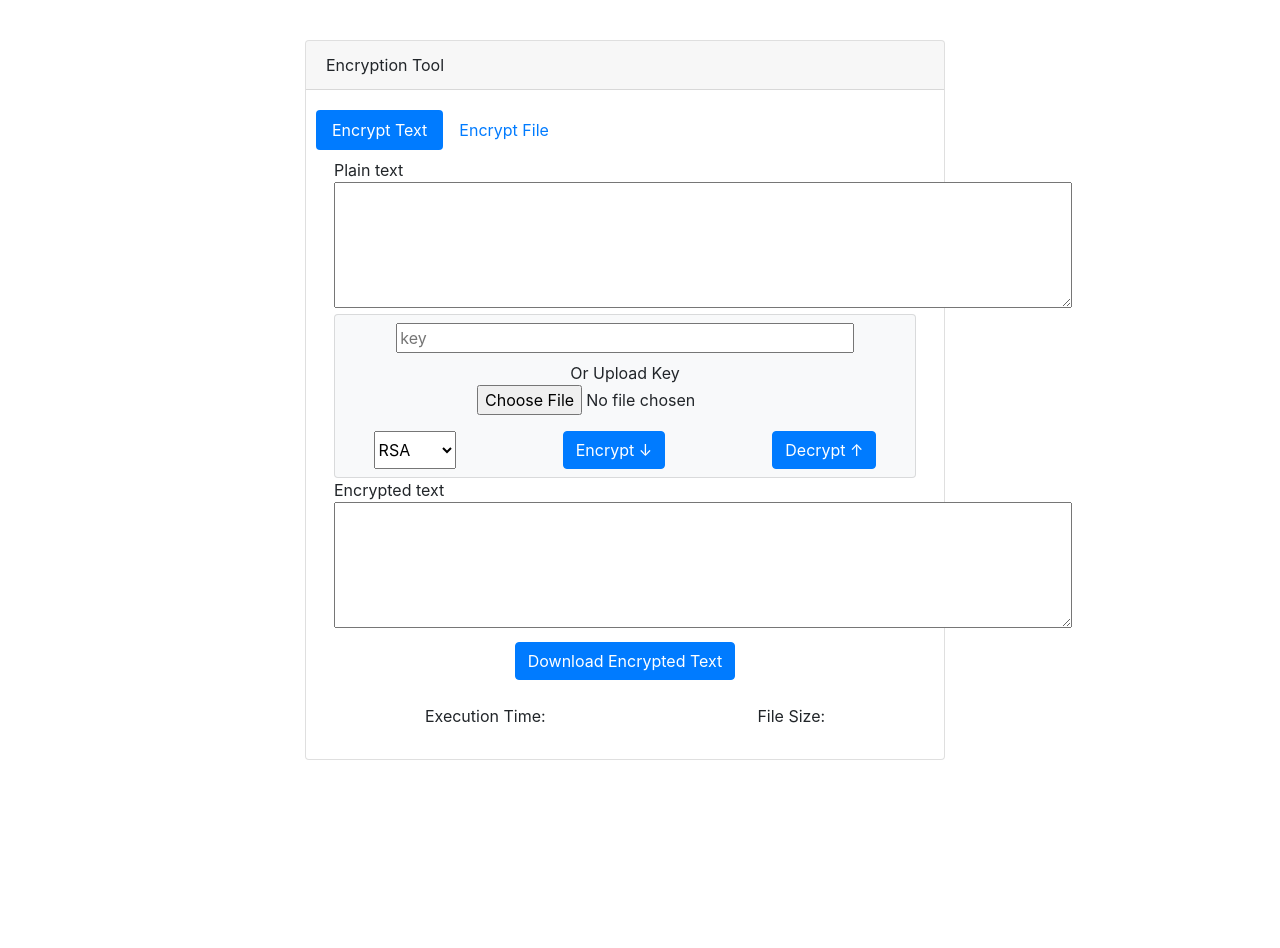
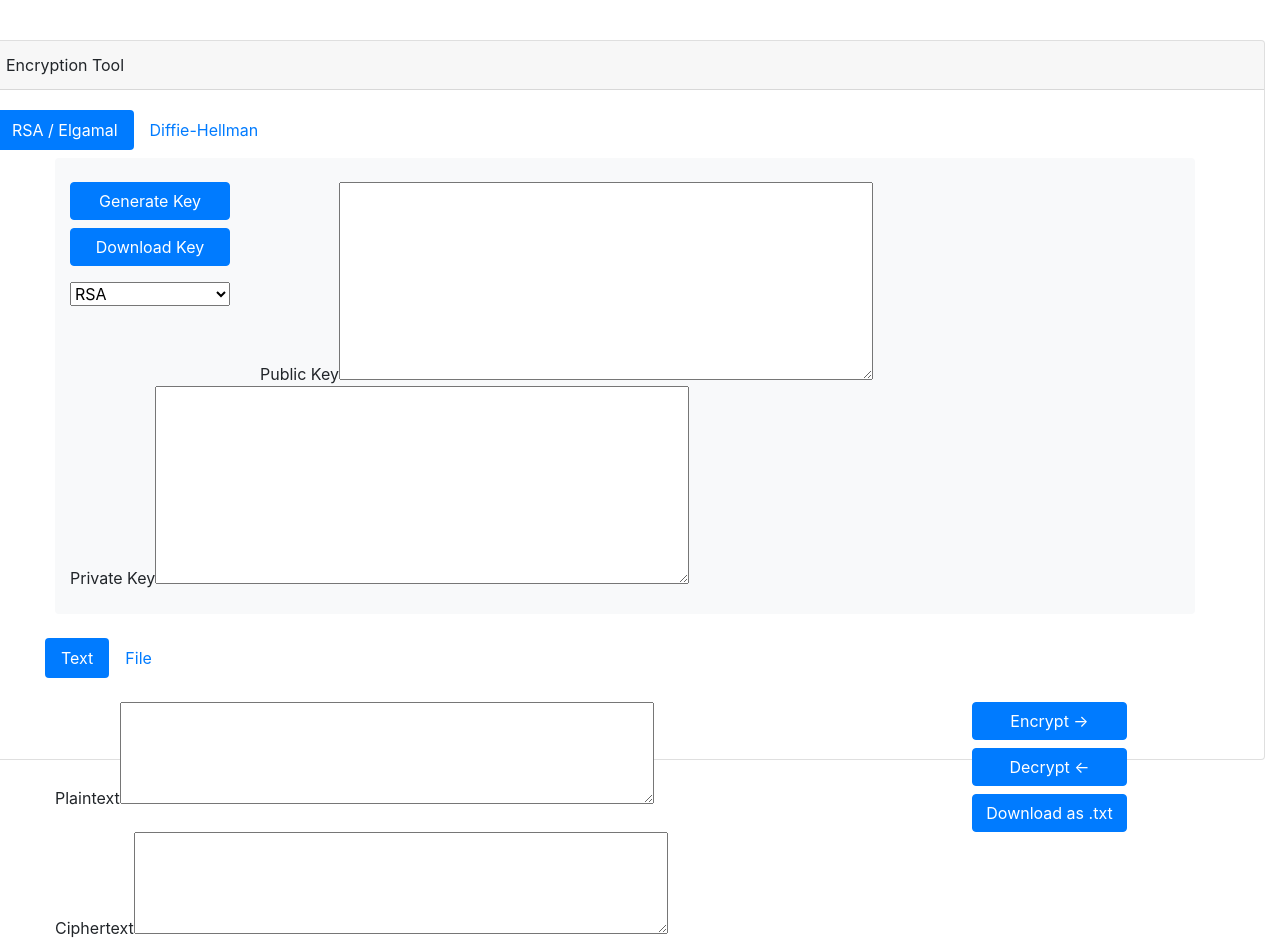
Before and after one commit to pandyakaa/crypto-1, a Next.js app: page / in a window 1280 px wide. Before the commit the page ends 800 px from the top, so only its background shows below. Built offline with nearby package versions, Linux system fonts and the light colour scheme.

Commit message:
rsa / elgamal

```diff
--- /dev/null
+++ b/components/Encryption/index.tsx
@@ -0,0 +1,102 @@
+import React, { FunctionComponent } from 'react';
+import { Row, Button, Card, Tabs, Tab } from 'react-bootstrap';
+import FileSaver from 'file-saver';
+import { useInput, useInputFile } from '@util/useInput';
+import { createRequest } from '@util/requestUtil';
+
+const Encryption: FunctionComponent = () => {
+    const handleGenerateKey = () => {
+        alert('generate key');
+    };
+
+    const handleDownloadKey = () => {
+        alert('download key');
+    };
+
+    const handleEncrypt = () => {
+        alert('encrypt');
+    };
+
+    const handleDecrypt = () => {
+        alert('decrypt');
+    };
+
+    const handleDownloadText = () => {
+        alert('download text');
+    };
+
+    const handleEncryptFile = () => {
+        alert('encrypt file');
+    };
+
+    const handleDecryptFile = () => {
+        alert('decrypt file');
+    };
+
+    return (
+        <div className="container">
+            <div className="row rounded bg-light pt-4 pb-4">
+                <div className="col-2">
+                    <Button variant="primary" className="btn-block" onClick={handleGenerateKey}>
+                        Generate Key
+                    </Button>
+                    <Button variant="primary" className="btn-block" onClick={handleDownloadKey}>
+                        Download Key
+                    </Button>
+                    <select className="mt-3" style={{ width: '100%' }}>
+                        <option value="rsa">RSA</option>
+                        <option value="elgamal">Elgamal</option>
+                    </select>
+                </div>
+                <div className="col">
+                    Public Key
+                    <textarea name="publicKey" rows={8} cols={50} />
+                </div>
+                <div className="col">
+                    Private Key
+                    <textarea name="privateKey" rows={8} cols={50} />
+                </div>
+            </div>
+            <div className="row pt-4 w-100 h-100">
+                <Tabs defaultActiveKey="text" className="w-100" id="type-tab" variant="pills">
+                    <Tab eventKey="text" title="Text">
+                        <div className="row pt-4 w-100">
+                            <div className="col">
+                                Plaintext
+                                <textarea name="privateKey" rows={4} cols={50} />
+                            </div>
+                            <div className="col-2 mr-2">
+                                <Button variant="primary" className="btn-block" onClick={handleEncrypt}>
+                                    Encrypt →
+                                </Button>
+                                <Button variant="primary" className="btn-block" onClick={handleDecrypt}>
+                                    Decrypt ←
+                                </Button>
+                                <Button variant="primary" className="btn-block" onClick={handleDownloadText}>
+                                    Download as .txt
+                                </Button>
+                            </div>
+                            <div className="col">
+                                Ciphertext
+                                <textarea name="privateKey" rows={4} cols={50} />
+                            </div>
+                        </div>
+                    </Tab>
+                    <Tab eventKey="file" className="w-100" title="File">
+                        <div className="row pt-4" style={{ width: '360px' }}>
+                            <input className="m-auto" type="file" />
+                            <Button variant="primary" className="mt-4 ml-3 btn-block" onClick={handleEncryptFile}>
+                                Encrypt
+                            </Button>
+                            <Button variant="primary" className="ml-3 btn-block" onClick={handleDecryptFile}>
+                                Decrypt
+                            </Button>
+                        </div>
+                    </Tab>
+                </Tabs>
+            </div>
+        </div>
+    );
+};
+
+export default Encryption;
--- a/pages/index.tsx
+++ b/pages/index.tsx
@@ -2,6 +2,7 @@ import React, { SFC } from 'react';
 import { Tabs, Tab, Card, Row } from 'react-bootstrap';
 import TextForm from '@components/TextForm';
 import FileForm from '@components/FileForm';
+import Encryption from '@components/Encryption';
 import Head from 'next/head';
 
 const Index: SFC = () => {
@@ -11,15 +12,15 @@ const Index: SFC = () => {
                 <title>Modern Cryptography</title>
             </Head>
             <Row className="vh-100 vw-100 justify-content-center align-items-center">
-                <Card style={{ width: '640px', height: '720px' }}>
+                <Card style={{ width: '1280px', height: '720px' }}>
                     <Card.Header>Encryption Tool</Card.Header>
                     <Card.Body>
-                        <Tabs defaultActiveKey="text" id="input-type-tab" variant="pills">
-                            <Tab className="p-2" eventKey="text" title="Encrypt Text">
-                                <TextForm />
+                        <Tabs defaultActiveKey="encryption" id="input-type-tab" variant="pills">
+                            <Tab className="p-2" eventKey="encryption" title="RSA / Elgamal">
+                                <Encryption />
                             </Tab>
-                            <Tab className="p-2" eventKey="file" title="Encrypt File">
-                                <FileForm />
+                            <Tab className="p-2" eventKey="diffieHellman" title="Diffie-Hellman">
+                                <Encryption />
                             </Tab>
                         </Tabs>
                     </Card.Body>
```
